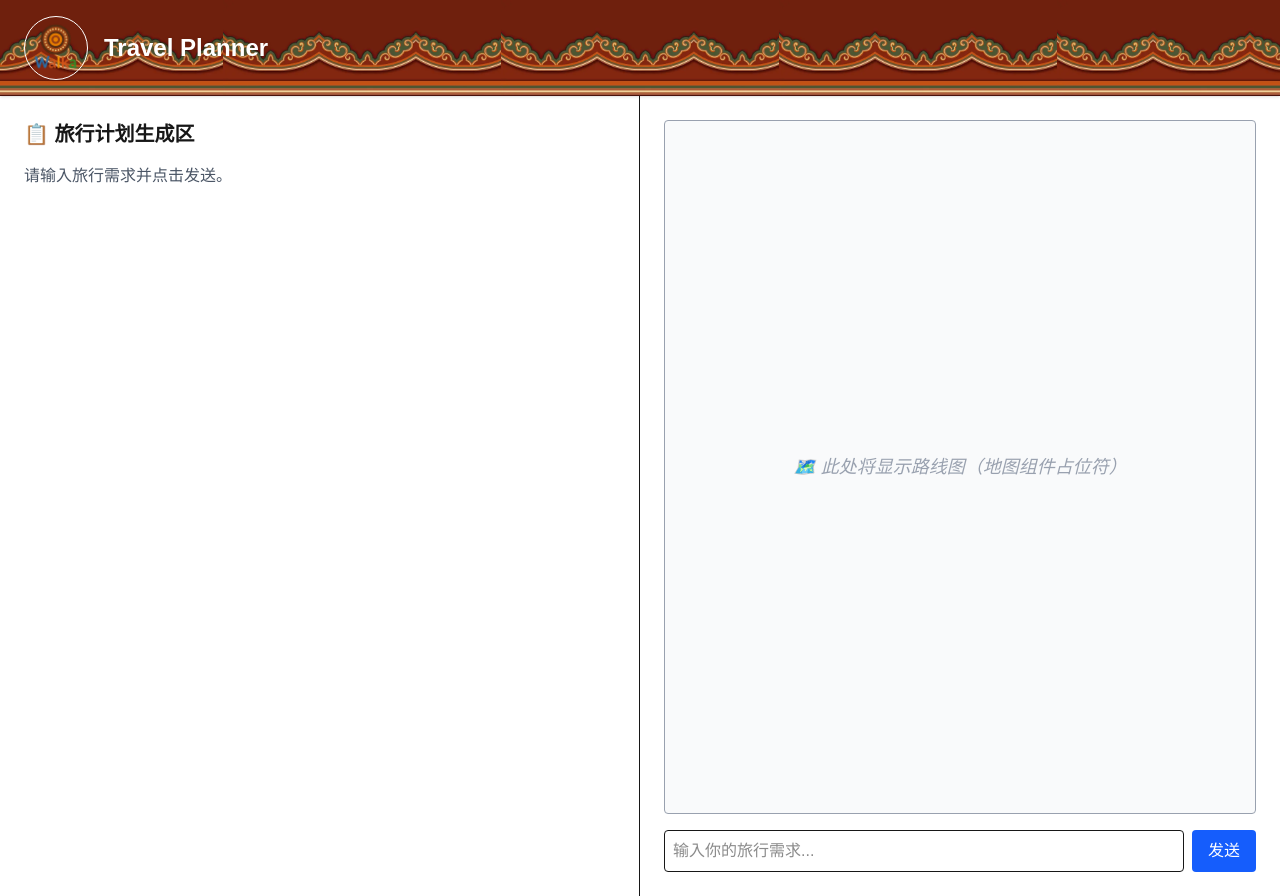
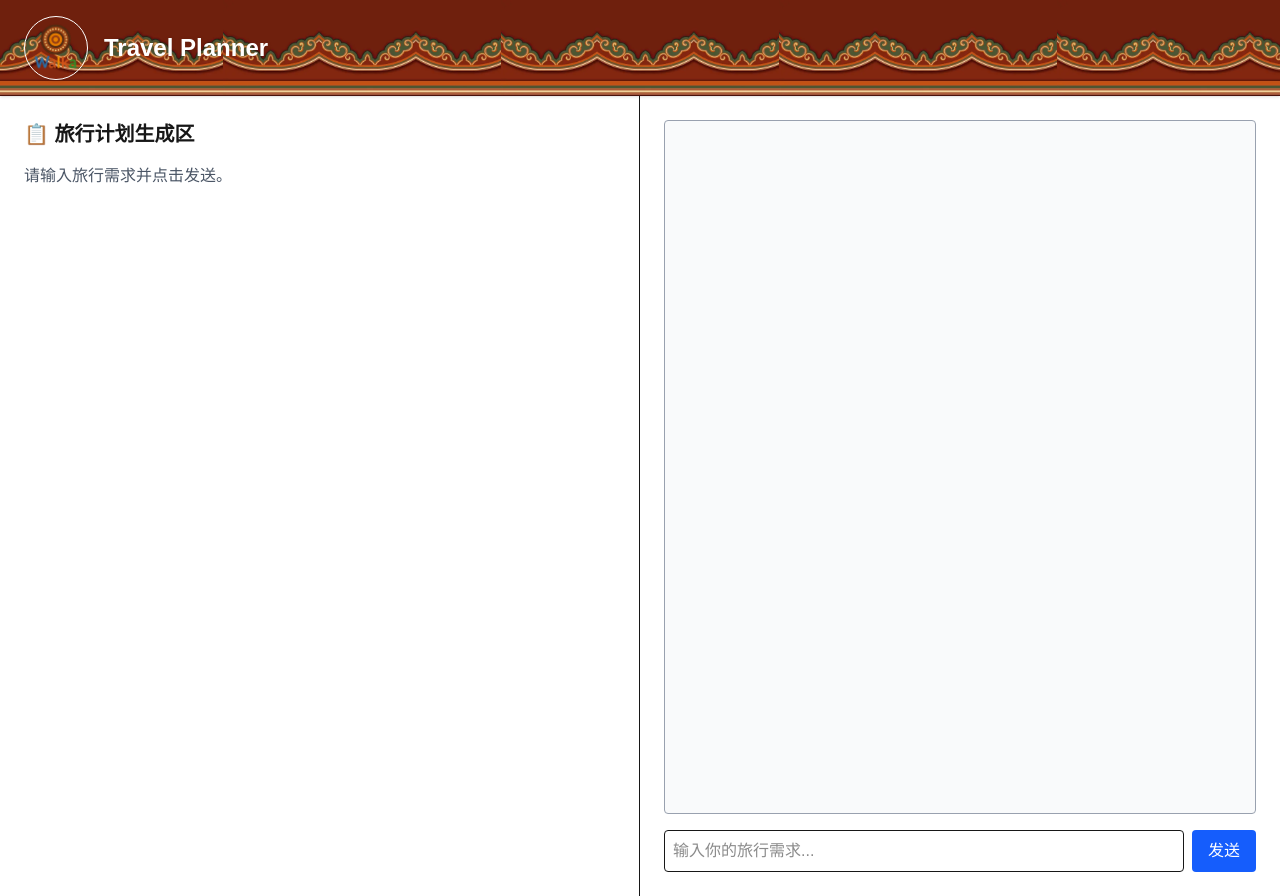
Before and after one commit to rengxumiaoshou/walka, a Next.js app: page /chat in a window 1280 px wide. Built offline with nearby package versions, Linux system fonts and the light colour scheme.

Commit message:
fix bugs

```diff
--- a/app/chat/page.tsx
+++ b/app/chat/page.tsx
@@ -2,6 +2,7 @@
 
 import { useEffect, useState } from 'react';
 import { useSearchParams } from 'next/navigation';
+import GoogleMap from '../components/GoogleMap';
 
 export default function ChatPage() {
   const searchParams = useSearchParams();
@@ -47,7 +48,7 @@ export default function ChatPage() {
         .toISOString()
         .slice(0, 19)
         .replace(/[:T]/g, '-')}.json`;
-      a.click();
+      // a.click(); // 禁用此行以禁用自动下载json文件
       URL.revokeObjectURL(url);
     } catch (err) {
       console.error(err);
@@ -76,7 +77,7 @@ export default function ChatPage() {
       <section className="w-1/2 p-6 flex flex-col h-screen">
         {/* 🗺️ 路线图占位符区域 */}
         <div className="flex-1 border rounded bg-gray-50 flex items-center justify-center text-gray-400 text-lg italic">
-          🗺️ 此处将显示路线图（地图组件占位符）
+          {plan && <GoogleMap locations={plan.plan} />}
         </div>
 
         {/* 输入框 */}
--- a/app/components/GoogleMap.tsx
+++ b/app/components/GoogleMap.tsx
@@ -52,7 +52,7 @@ const GoogleMap = ({ locations, style }: GoogleMapProps) => {
               resolve({ position: results[0].geometry.location.toJSON(), name: item.name });
             } else {
               console.warn(`Geocoding failed for ${item.query} with status: ${status}`);
-              resolve(null); // ⬅ 跳过无法解析的地点
+              resolve(null);
             }
           });
         });
@@ -91,7 +91,7 @@ const GoogleMap = ({ locations, style }: GoogleMapProps) => {
     loadScript().then(initMap);
   }, [locations]);
 
-  return <div ref={mapRef} style={style || { height: '400px', width: '100%' }} />;
+  return <div ref={mapRef} style={style || { height: '100%', width: '100%' }} />;
 };
 
 export default GoogleMap;
```
